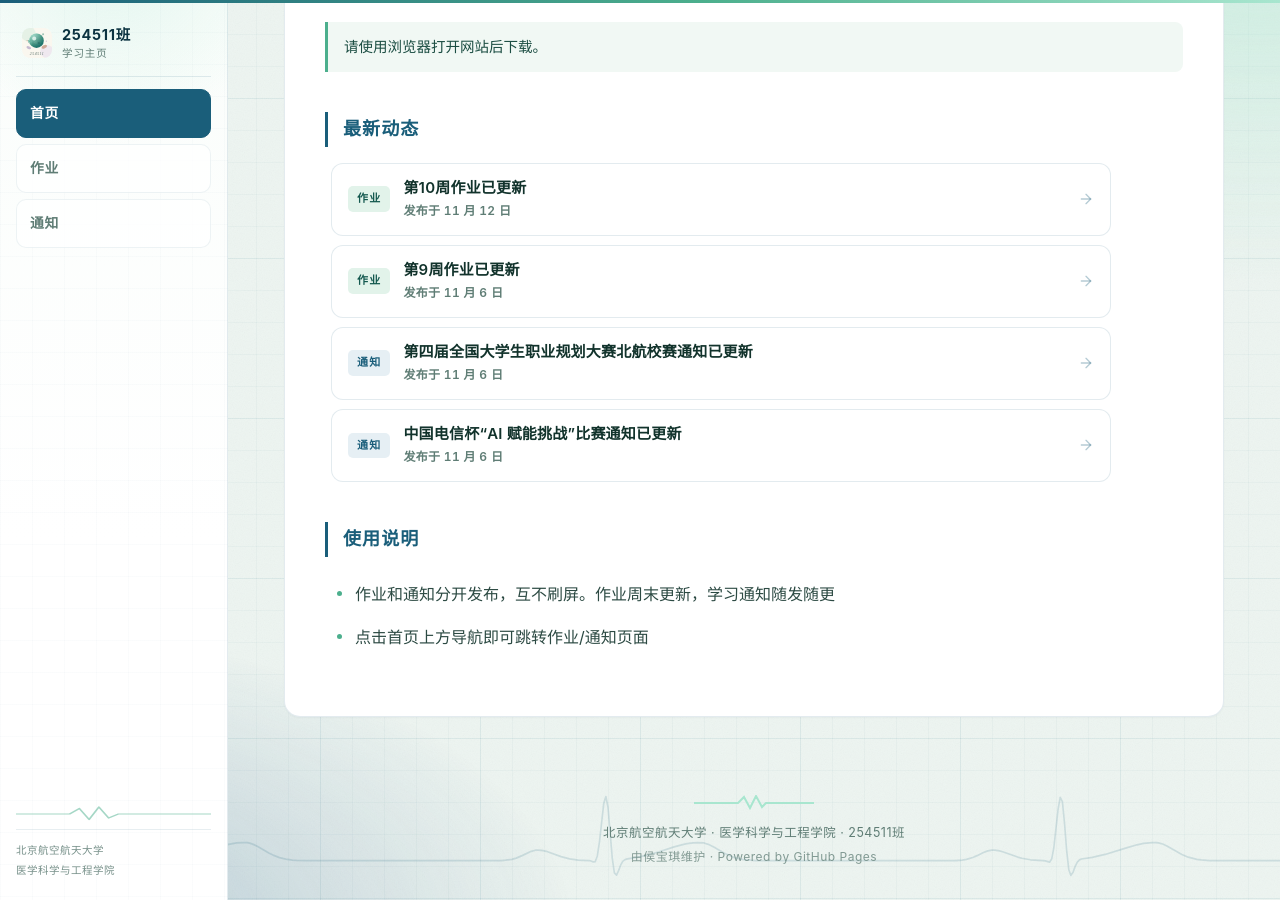
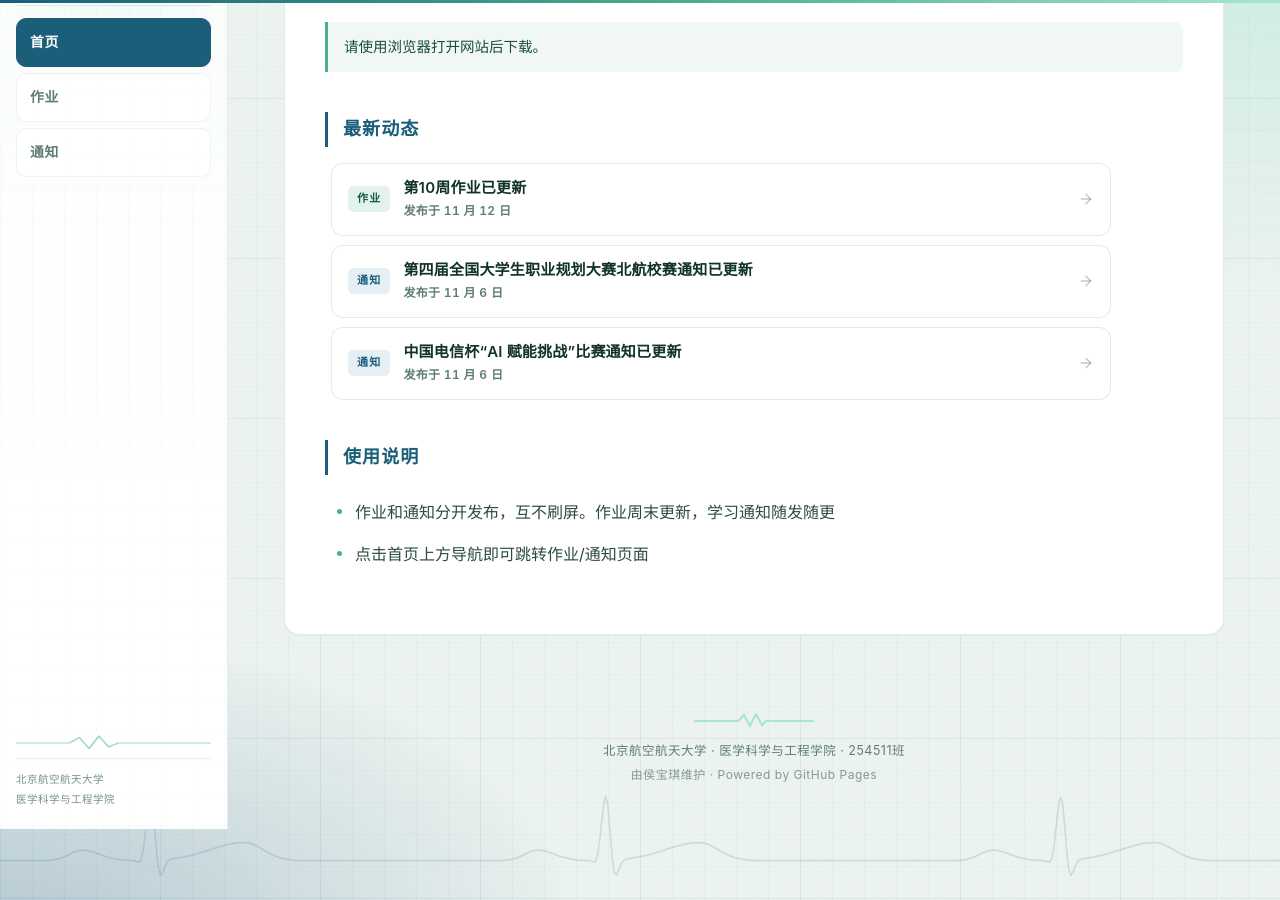
Before and after one commit to BertAGT/254511-Notifications, a Jekyll site: the page built from index.md, in a window 1280 px wide and 900 px high, scrolled down 542 px. Built offline with Jekyll 4.4.1, drawn with Linux system fonts in a browser that asks for light colours.

Commit message:
Update index.md

```diff
--- a/index.md
+++ b/index.md
@@ -18,8 +18,6 @@
 ## 🏠 最新动态
 
 - **11.12** 第10周作业已更新 → [查看](homework.html)
-
-- **11.6** 第9周作业已更新 → [查看](homework.html)
 - **11.6** 第四届全国大学生职业规划大赛北航校赛通知已更新 → [查看](notices.html)
 - **11.6** 中国电信杯“AI 赋能挑战”比赛通知已更新 → [查看](notices.html)
 
```
